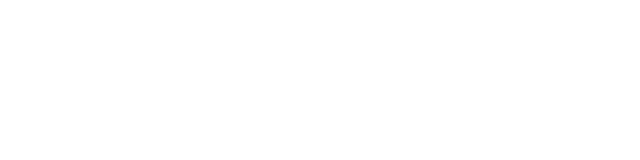
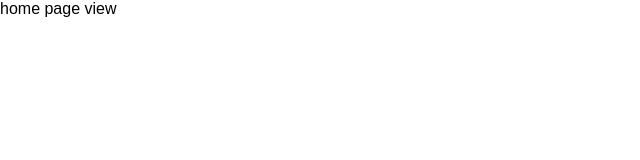
Before and after one commit to Pashozator/minijustjoinit, a React (Create React App) app: page / in a window 1280 px wide. Shown: the top 160 px of the page, without its empty margins (0-640 px from the left). Built offline with nearby package versions, Linux system fonts and the light colour scheme.

Commit message:
feat: add home page view

```diff
--- a/src/App.tsx
+++ b/src/App.tsx
@@ -1,9 +1,15 @@
 import React from 'react';
+import { BrowserRouter as Router, Route, Switch } from 'react-router-dom';
+import { HomePageView } from './views/HomePageView/HomePageView';
 
 function App() {
-  return (
-    <div></div>
-  );
+	return (
+		<Router>
+			<Switch>
+				<Route path="/" component={HomePageView}/>
+			</Switch>
+		</Router>
+	);
 }
 
 export default App;
--- /dev/null
+++ b/src/views/HomePageView/HomePageView.tsx
@@ -0,0 +1,7 @@
+import React from 'react';
+
+export const HomePageView: React.FC = () => {
+	return (
+		<div>home page view</div>
+	);
+}
```
